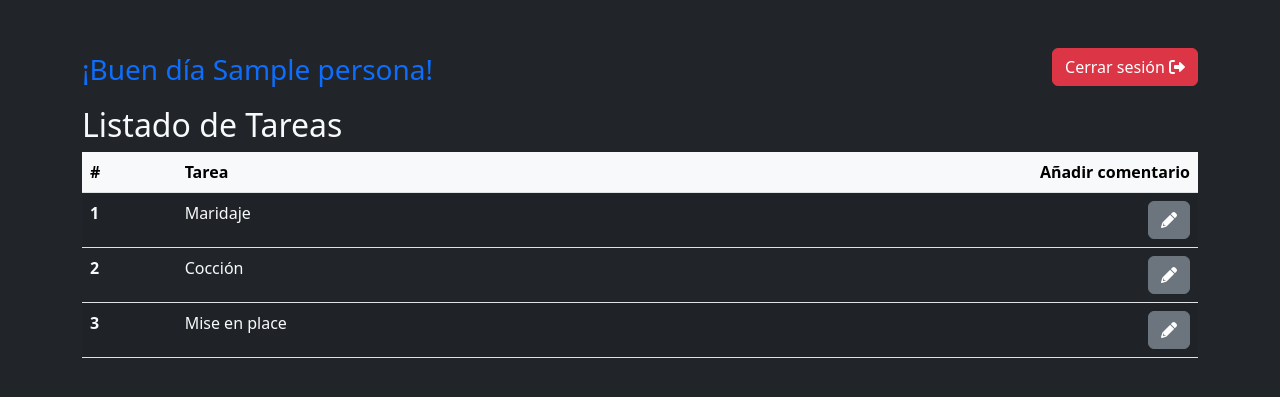
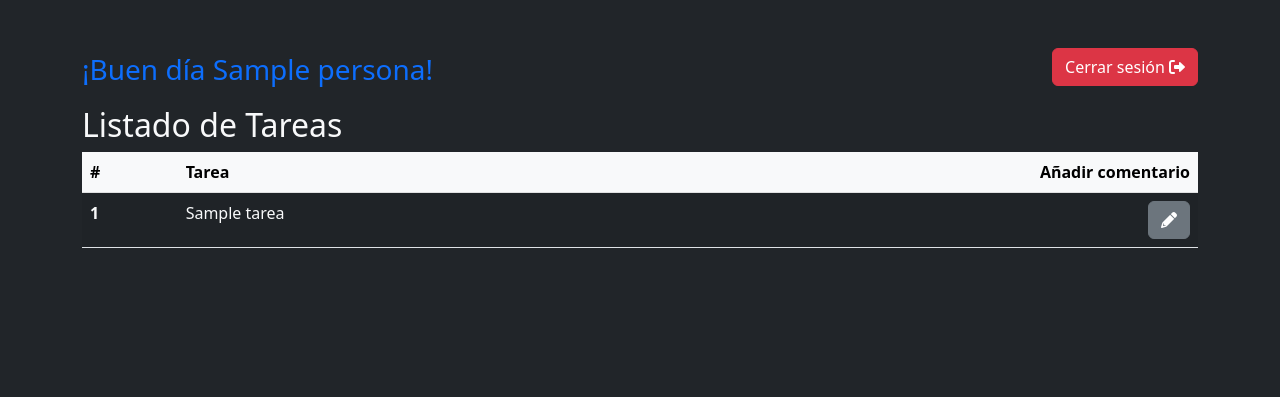
Before and after one commit to DamianBarzolaweb/Casabona-Catering, a Node server app: template views/admin/tareas.hbs in a window 1280 px wide. Shown: the top 397 px of the page. Run offline with Node 20, Linux system fonts and the light colour scheme; the template is opened without the code that fills it: most values are stand-ins (such as "Sample title", 1, 10 or a date in 2020); some libraries are stand-ins or nearby versions.

Commit message:
Se agregó query de 2da base de datos: tarea

```diff
--- a/routes/admin/tareas.js
+++ b/routes/admin/tareas.js
@@ -7,6 +7,7 @@ router.get('/', async function(req,res,next){
     var tareas = await tareasModel.getTareas();
 
     res.render('admin/tareas',{
+        layout:'admin/layout',
         persona:req.session.nombre,
         tareas
 
--- a/views/admin/tareas.hbs
+++ b/views/admin/tareas.hbs
@@ -25,14 +25,16 @@
                     </tr>
                 </thead>
                 <tbody>
+                    {{#each tareas}}
                     <tr>
-                        <th class="text-light" scope="row"> 1 </th>
-                        <td class="text-light"> Maridaje </td>
+                        <th class="text-light" scope="row"> {{id}} </th>
+                        <td class="text-light"> {{tarea}} </td>
                         <td class="text-end">
                             <a class="btn btn-secondary" href="#"><i class="fa-solid fa-pencil"></i></a>
                         </td>
                     </tr>
-                    <tr>
+                    {{/each}}
+                    {{!-- <tr>
                         <th class="text-light" scope="row"> 2 </th>
                         <td class="text-light"> Cocción </td>
                         <td class="text-end">
@@ -45,7 +47,7 @@
                         <td class="text-end">
                             <a class="btn btn-secondary" href="#"><i class="fa-solid fa-pencil"></i></a>
                         </td>
-                    </tr>
+                    </tr> --}}
                 </tbody>
             </table>
         </div>
```
